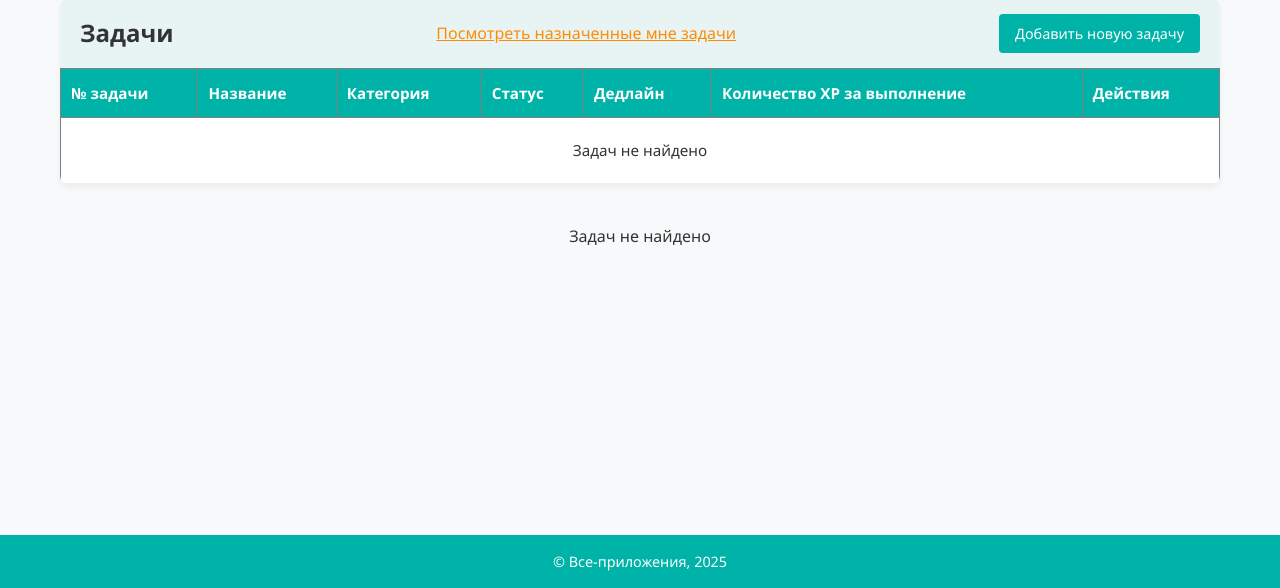
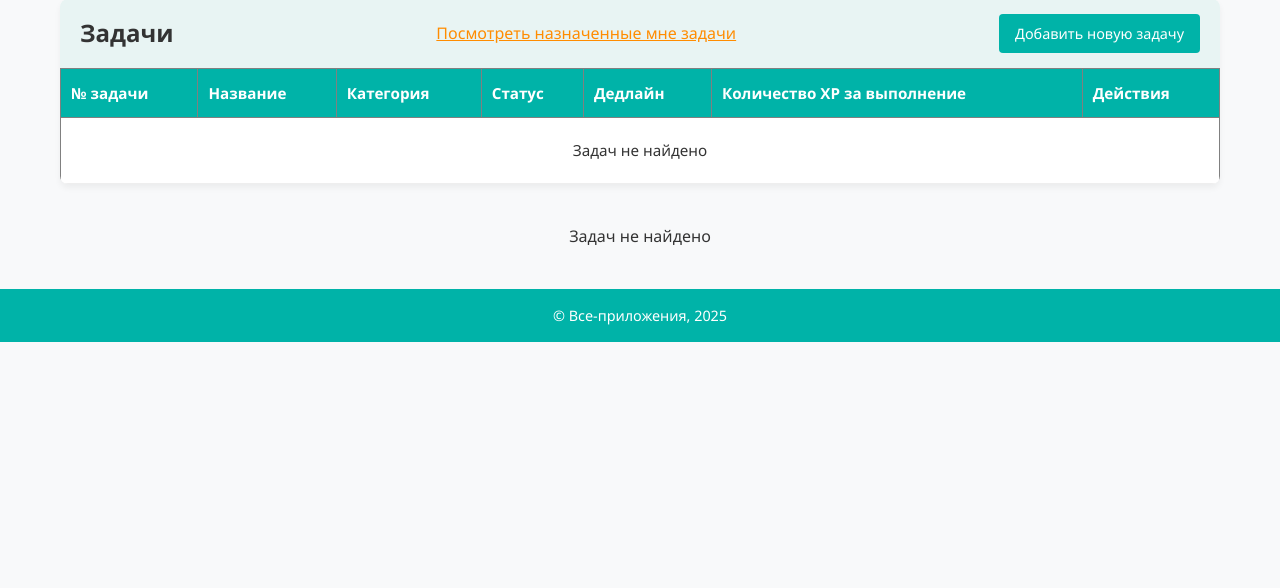
Before and after one commit to javavlsu/course-work-team-16-potahina-egorova, a Spring app: page /tasks in a window 1280 px wide. Shown: the part 212-800 px from the top of the page. Run offline with Thymeleaf, Linux system fonts and the light colour scheme; the template is opened without the code that fills it, so the values that code supplies are empty.

Commit message:
Решена проблема 'наезда' футера на элементы страницы

```diff
--- a/src/main/webapp/WEB-INF/view/assignedTasks.html
+++ b/src/main/webapp/WEB-INF/view/assignedTasks.html
@@ -144,10 +144,11 @@
             color: white;
             text-align: center;
             padding: 15px;
-          position: fixed;
+            position: sticky;
             bottom: 0;
             width: 100%;
             font-size: 0.9rem;
+            margin-top: auto;
         }
 
         .pagination { margin-top: 20px; text-align: center; }
--- a/src/main/webapp/WEB-INF/view/login.html
+++ b/src/main/webapp/WEB-INF/view/login.html
@@ -146,10 +146,11 @@
             color: white;
             text-align: center;
             padding: 15px;
-          position: fixed;
+            position: sticky;
             bottom: 0;
             width: 100%;
             font-size: 0.9rem;
+            margin-top: auto;
         }
 
         /* Стили для формы входа */
--- a/src/main/webapp/WEB-INF/view/main.html
+++ b/src/main/webapp/WEB-INF/view/main.html
@@ -162,11 +162,13 @@
         color: white;
         text-align: center;
         padding: 15px;
-      position: fixed;
+        position: sticky;
         bottom: 0;
         width: 100%;
         font-size: 0.9rem;
+        margin-top: auto;
     }
+
     .filters { margin-bottom: 20px; padding: 15px; background: #f8f9fa; border-radius: 5px; }
     .filter-group { display: inline-block; margin-right: 15px; }
     .pagination { margin-top: 20px; text-align: center; }
--- a/src/main/webapp/WEB-INF/view/notifications.html
+++ b/src/main/webapp/WEB-INF/view/notifications.html
@@ -162,11 +162,13 @@
             color: white;
             text-align: center;
             padding: 15px;
-          position: fixed;
+            position: sticky;
             bottom: 0;
             width: 100%;
             font-size: 0.9rem;
+            margin-top: auto;
         }
+
         .filters { margin-bottom: 20px; padding: 15px; background: #f8f9fa; border-radius: 5px; }
         .filter-group { display: inline-block; margin-right: 15px; }
         .pagination { margin-top: 20px; text-align: center; }
--- a/src/main/webapp/WEB-INF/view/profile.html
+++ b/src/main/webapp/WEB-INF/view/profile.html
@@ -202,11 +202,13 @@
             color: white;
             text-align: center;
             padding: 15px;
-            position: fixed;
+            position: sticky;
             bottom: 0;
             width: 100%;
             font-size: 0.9rem;
+            margin-top: auto;
         }
+
         .friends-table {
           background-color: white;
           border-radius: 8px;
--- a/src/main/webapp/WEB-INF/view/register.html
+++ b/src/main/webapp/WEB-INF/view/register.html
@@ -146,10 +146,11 @@
             color: white;
             text-align: center;
             padding: 15px;
-          position: fixed;
+            position: sticky;
             bottom: 0;
             width: 100%;
             font-size: 0.9rem;
+            margin-top: auto;
         }
 
         /* Стили для формы входа */
--- a/src/main/webapp/WEB-INF/view/settings.html
+++ b/src/main/webapp/WEB-INF/view/settings.html
@@ -97,10 +97,11 @@
             color: white;
             text-align: center;
             padding: 15px;
-            position: fixed;
+            position: sticky;
             bottom: 0;
             width: 100%;
             font-size: 0.9rem;
+            margin-top: auto;
         }
     </style>
 </head>
--- a/src/main/webapp/WEB-INF/view/taskDetails.html
+++ b/src/main/webapp/WEB-INF/view/taskDetails.html
@@ -127,11 +127,13 @@
         color: white;
         text-align: center;
         padding: 15px;
-    position: fixed;
+        position: sticky;
         bottom: 0;
         width: 100%;
         font-size: 0.9rem;
+        margin-top: auto;
     }
+
     .task-details { max-width: 800px; margin: 20px auto; padding: 20px; }
     .detail-item { margin-bottom: 15px; }
     .label { font-weight: bold; color: #555; }
--- a/src/main/webapp/WEB-INF/view/taskForm.html
+++ b/src/main/webapp/WEB-INF/view/taskForm.html
@@ -67,10 +67,11 @@
         color: white;
         text-align: center;
         padding: 15px;
-      position: fixed;
+        position: sticky;
         bottom: 0;
         width: 100%;
         font-size: 0.9rem;
+        margin-top: auto;
     }
   </style>
 </head>
--- a/src/main/webapp/WEB-INF/view/taskListForm.html
+++ b/src/main/webapp/WEB-INF/view/taskListForm.html
@@ -66,10 +66,11 @@
         color: white;
         text-align: center;
         padding: 15px;
-      position: fixed;
+        position: sticky;
         bottom: 0;
         width: 100%;
         font-size: 0.9rem;
+        margin-top: auto;
     }
   </style>
 </head>
--- a/src/main/webapp/WEB-INF/view/taskLists.html
+++ b/src/main/webapp/WEB-INF/view/taskLists.html
@@ -148,10 +148,11 @@
         color: white;
         text-align: center;
         padding: 15px;
-      position: fixed;
+        position: sticky;
         bottom: 0;
         width: 100%;
         font-size: 0.9rem;
+        margin-top: auto;
     }
 
     .filters { margin-bottom: 20px; padding: 15px; background: #f8f9fa; border-radius: 5px; }
--- a/src/main/webapp/WEB-INF/view/tasks.html
+++ b/src/main/webapp/WEB-INF/view/tasks.html
@@ -162,11 +162,13 @@
         color: white;
         text-align: center;
         padding: 15px;
-      position: fixed;
+        position: sticky;
         bottom: 0;
         width: 100%;
         font-size: 0.9rem;
+        margin-top: auto;
     }
+
     .filters { margin-bottom: 20px; padding: 15px; background: #f8f9fa; border-radius: 5px; }
     .filter-group { display: inline-block; margin-right: 15px; }
     .pagination { margin-top: 20px; text-align: center; }
--- a/src/main/webapp/WEB-INF/view/tasksInTaskList.html
+++ b/src/main/webapp/WEB-INF/view/tasksInTaskList.html
@@ -132,10 +132,11 @@
         color: white;
         text-align: center;
         padding: 15px;
-      position: fixed;
+        position: sticky;
         bottom: 0;
         width: 100%;
         font-size: 0.9rem;
+        margin-top: auto;
     }
 
     .back-link {
--- a/src/main/webapp/WEB-INF/view/userProfile.html
+++ b/src/main/webapp/WEB-INF/view/userProfile.html
@@ -202,11 +202,13 @@
         color: white;
         text-align: center;
         padding: 15px;
-        position: fixed;
+        position: sticky;
         bottom: 0;
         width: 100%;
         font-size: 0.9rem;
+        margin-top: auto;
     }
+
     .friends-table {
       background-color: white;
       border-radius: 8px;
--- a/src/main/webapp/WEB-INF/view/users.html
+++ b/src/main/webapp/WEB-INF/view/users.html
@@ -146,10 +146,11 @@
             color: white;
             text-align: center;
             padding: 15px;
-          position: fixed;
+            position: sticky;
             bottom: 0;
             width: 100%;
             font-size: 0.9rem;
+            margin-top: auto;
         }
 
         .filters { margin-bottom: 20px; padding: 15px; background: #f8f9fa; border-radius: 5px; }
```
Also changed, not shown: src/main/webapp/WEB-INF/view/taskExecutionLog.html (+11 -1 lines). Lines whose indentation alone changed are shown as unchanged.
